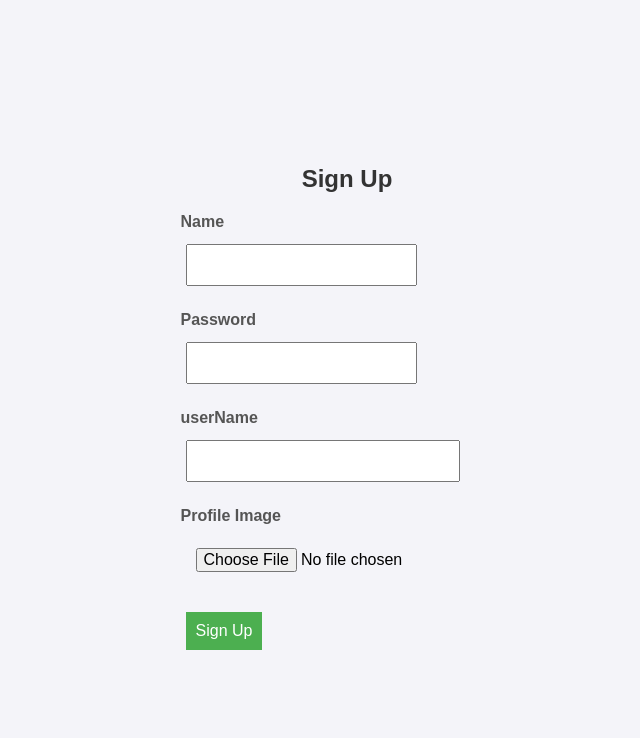
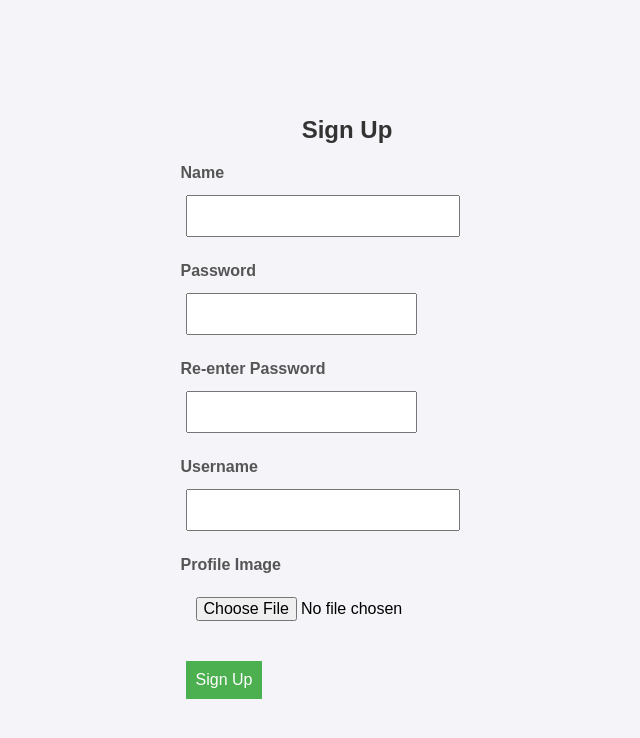
Before and after one commit to bentau19/NetFlix-Mitkadem-MEG-BNO, a React (Create React App) app in the folder my-frontend/: page / in a window 1280 px wide. Shown: the top 738 px of the page, without its empty margins (293-933 px from the left). Built offline with nearby package versions, Linux system fonts and the light colour scheme.

Commit message:
all signin and login work

```diff
--- a/my-frontend/package.json
+++ b/my-frontend/package.json
@@ -5,6 +5,7 @@
   "dependencies": {
     "axios": "^1.7.9",
     "cra-template": "1.2.0",
+    "js-cookie": "^3.0.5",
     "react": "^19.0.0",
     "react-dom": "^19.0.0",
     "react-router-dom": "^7.1.3",
--- a/my-frontend/src/App.js
+++ b/my-frontend/src/App.js
@@ -11,6 +11,7 @@ const App = () => {
       <Routes>
         <Route path="/" element={<Signup />} />
         <Route path="/signin" element={<Signin />} />
+        <Route path="/admin" element={<Admin />} />
         {/* Add other routes as needed */}
       </Routes>
     </Router>
--- a/my-frontend/src/components/CategoryForm.jsx
+++ b/my-frontend/src/components/CategoryForm.jsx
@@ -1,5 +1,4 @@
 import React, { useState } from 'react';
-
 const CategoryForm = ({ onClose ,  initialValues = {} }) => {
   const { name, promoted } = initialValues || {};
 
@@ -9,6 +8,10 @@ const CategoryForm = ({ onClose ,  initialValues = {} }) => {
 
   const handleSubmit = async () => {
     try {
+      const token = sessionStorage.getItem('token'); // Use 'token' as a string
+      if (!token) {
+        throw new Error('No token found. Please sign in.');
+      }
       const url = isEditing
       ? `http://localhost:5000/api/categories/${initialValues._id}`
       : 'http://localhost:5000/api/categories';
@@ -17,7 +20,7 @@ const CategoryForm = ({ onClose ,  initialValues = {} }) => {
         method,
         headers: {
           'Content-Type': 'application/json',
-          'token': 'eyJhbGciOiJIUzI1NiIsInR5cCI6IkpXVCJ9.eyJfaWQiOjQsInVzZXJOYW1lIjoiaGgiLCJhZG1pbiI6dHJ1ZSwiaWF0IjoxNzM3NjcxNzQwLCJleHAiOjE3MzgyNzY1NDB9.lrAoaumgyCMFm472E0LoXpxMuImnTCmJsEqqVSR7Njk', // Assuming token stored in localStorage
+          'token': token,
         },
         body: JSON.stringify({ name: nameState, promoted:promotedState }), // Send the data as JSON
       });
--- a/my-frontend/src/components/MovieForm.jsx
+++ b/my-frontend/src/components/MovieForm.jsx
@@ -12,6 +12,10 @@ const MovieForm = ({ onClose, initialValues = {} }) => {
 
   const handleSubmit = async () => {
     try {
+      const token = sessionStorage.getItem('token'); // Use 'token' as a string
+      if (!token) {
+        throw new Error('No token found. Please sign in.');
+      }
       const url = isEditing
       ? `http://localhost:5000/api/movies/${initialValues._id}`
       : 'http://localhost:5000/api/movies';
@@ -20,7 +24,7 @@ const MovieForm = ({ onClose, initialValues = {} }) => {
          method,
          headers: {
            'Content-Type': 'application/json',
-           'token': 'eyJhbGciOiJIUzI1NiIsInR5cCI6IkpXVCJ9.eyJfaWQiOjQsInVzZXJOYW1lIjoiaGgiLCJhZG1pbiI6dHJ1ZSwiaWF0IjoxNzM3NjcxNzQwLCJleHAiOjE3MzgyNzY1NDB9.lrAoaumgyCMFm472E0LoXpxMuImnTCmJsEqqVSR7Njk',
+           'token': token,
          },
          body: JSON.stringify({
            title: titleState,
--- a/my-frontend/src/components/Signup.jsx
+++ b/my-frontend/src/components/Signup.jsx
@@ -1,8 +1,12 @@
+import React, { useState } from 'react';
+import { convertFileToHex } from '../utils/imageConverter';
 
-import React, { useState } from 'react';
-import { convertFileToHex } from '../utils/imageConverter'
 const SignupForm = ({ formData, handleChange, handleSubmit, message, updateFormData }) => {
   const [imageHex, setImageHex] = useState('');
+  const [passwordError, setPasswordError] = useState('');
+  const [reEnterPassword, setReEnterPassword] = useState('');
+  const [reEnterPasswordError, setReEnterPasswordError] = useState('');
+
   const handleImageChange = async (e) => {
     const file = e.target.files[0];
     if (file) {
@@ -15,17 +19,67 @@ const SignupForm = ({ formData, handleChange, handleSubmit, message, updateFormD
       }
     }
   };
+
+  const validatePassword = (password) => {
+    // Password must be at least 8 characters and include letters and numbers
+    const regex = /^(?=.*[A-Za-z])(?=.*\d)[A-Za-z\d]{8,}$/;
+    return regex.test(password);
+  };
+
+  const handlePasswordChange = (e) => {
+    const { value } = e.target;
+    handleChange(e); // Update the form data in the parent component
+
+    // Validate the password
+    if (!validatePassword(value)) {
+      setPasswordError('Password must be at least 8 characters and include letters and numbers.');
+    } else {
+      setPasswordError('');
+    }
+  };
+
+  const handleReEnterPasswordChange = (e) => {
+    const { value } = e.target;
+    setReEnterPassword(value);
+
+    // Check if the re-entered password matches the original password
+    if (value !== formData.password) {
+      setReEnterPasswordError('Passwords do not match.');
+    } else {
+      setReEnterPasswordError('');
+    }
+  };
+
+  const handleFormSubmit = (e) => {
+    e.preventDefault();
+
+    // Check if the password is valid
+    if (!validatePassword(formData.password)) {
+      setPasswordError('Password must be at least 8 characters and include letters and numbers.');
+      return;
+    }
+
+    // Check if the re-entered password matches the original password
+    if (reEnterPassword !== formData.password) {
+      setReEnterPasswordError('Passwords do not match.');
+      return;
+    }
+
+    // If everything is valid, call the parent's handleSubmit function
+    handleSubmit(e);
+  };
+
   return (
     <div className="signup-container">
       <h2>Sign Up</h2>
-      <form onSubmit={handleSubmit}>
+      <form onSubmit={handleFormSubmit}>
         <div className="form-group">
-          <label htmlFor="name">Name</label>
+          <label htmlFor="displayName">Name</label>
           <input
-            type="name"
+            type="text"
             id="displayName"
             name="displayName"
-            value={formData.name}
+            value={formData.displayName}
             onChange={handleChange}
             required
           />
@@ -37,17 +91,30 @@ const SignupForm = ({ formData, handleChange, handleSubmit, message, updateFormD
             id="password"
             name="password"
             value={formData.password}
-            onChange={handleChange}
+            onChange={handlePasswordChange}
             required
           />
+          {passwordError && <p className="error">{passwordError}</p>}
         </div>
         <div className="form-group">
-          <label htmlFor="userName">userName</label>
+          <label htmlFor="reEnterPassword">Re-enter Password</label>
+          <input
+            type="password"
+            id="reEnterPassword"
+            name="reEnterPassword"
+            value={reEnterPassword}
+            onChange={handleReEnterPasswordChange}
+            required
+          />
+          {reEnterPasswordError && <p className="error">{reEnterPasswordError}</p>}
+        </div>
+        <div className="form-group">
+          <label htmlFor="userName">Username</label>
           <input
             type="text"
             id="userName"
             name="userName"
-            value={formData.email}
+            value={formData.userName}
             onChange={handleChange}
             required
           />
--- a/my-frontend/src/components/httpUtils.jsx
+++ b/my-frontend/src/components/httpUtils.jsx
@@ -1,5 +1,5 @@
+
 const API_BASE_URL = 'http://localhost:5000/api'; // Change this to your API's base URL
-
 /**
  * Handles fetch requests with shared logic.
  * @param {string} endpoint - The API endpoint (e.g., '/movies').
@@ -30,16 +30,15 @@ const fetchRequest = async (endpoint, method, body = null, headers = {}) => {
     const response = await fetch(url, options);
 
     if (!response.ok) {
-      const errorData = await response.json().catch(() => null); // Prevent JSON parsing error
+      const errorData = await response.json().catch(() => null);
       throw new Error(errorData?.message || `HTTP error! Status: ${response.status}`);
     }
 
-    // Check if response has content before parsing JSON
     const contentType = response.headers.get("content-type");
     if (contentType && contentType.includes("application/json")) {
-      return response.json(); // Parse JSON to return proper data
+      return response.json();
     } else {
-      return { ok: response.ok, status: response.status }; // Return status for non-JSON responses
+      return { ok: response.ok, status: response.status };
     }
 
   } catch (error) {
--- a/my-frontend/src/pages/Signin.js
+++ b/my-frontend/src/pages/Signin.js
@@ -28,9 +28,9 @@ const Signin = () => {
       const result = await post('/tokens', formData);
       setMessage('Signin successful!');
       console.log(result);
-      // Redirect to dashboard or home page after successful signin
+      sessionStorage.setItem('token', result);
     } catch (error) {
-      setMessage('An error occurred. Please try again later.');
+      setMessage('' + error);
       console.error(error);
     }
   };
--- a/my-frontend/src/pages/Signup.js
+++ b/my-frontend/src/pages/Signup.js
@@ -37,8 +37,8 @@ const Signup = () => {
       navigate('/signin');
     } catch (error) {
       // Handle network or other errors
-      setMessage('An error occurred. Please try again later.');
-      console.error(error);
+      setMessage(''+error);
+
     }
   };
 
```
Also changed, not shown: 2 other files (tests, documents, lock files or other folders). Lines whose indentation alone changed are shown as unchanged.
